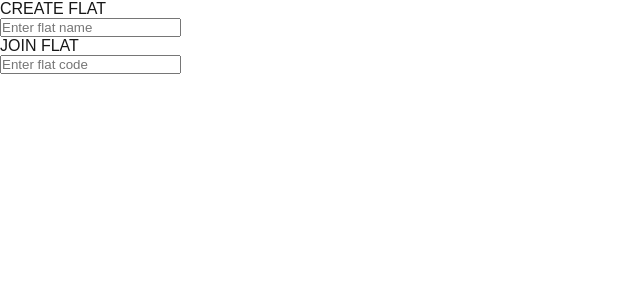
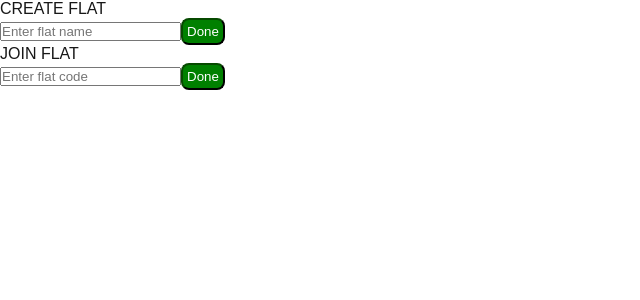
Before and after one commit to Mindmax-dev/FreshFlat, a Next.js app: page /chooseFlat in a window 1280 px wide. Shown: the top 300 px of the page, without its empty margins (0-640 px from the left). Built offline with nearby package versions, Linux system fonts and the light colour scheme.

Commit message:
Added done buttons for the page

```diff
--- a/app/chooseFlat/page.js
+++ b/app/chooseFlat/page.js
@@ -4,10 +4,12 @@ export default function chooseFlat() {
       <div className="box">
         <div>CREATE FLAT</div>
         <input type="text" placeholder="Enter flat name" />
+        <button>Done</button>
       </div>
       <div className="box">
         <div>JOIN FLAT</div>
         <input type="text" placeholder="Enter flat code" />
+        <button>Done</button>
       </div>
     </div>
   );
--- a/model/flat.js
+++ b/model/flat.js
@@ -2,7 +2,7 @@
 import { createClient } from '@/utils/supabase/client';
 
 export async function createFlat(name, adminId) {
-    const supabase = createClient();
+    const supabase = await createClient();
     const { data: flat, error } = await supabase.from('flats').insert([{ name, admin_id: adminId }]);
     return { flat, error };
 }
```
